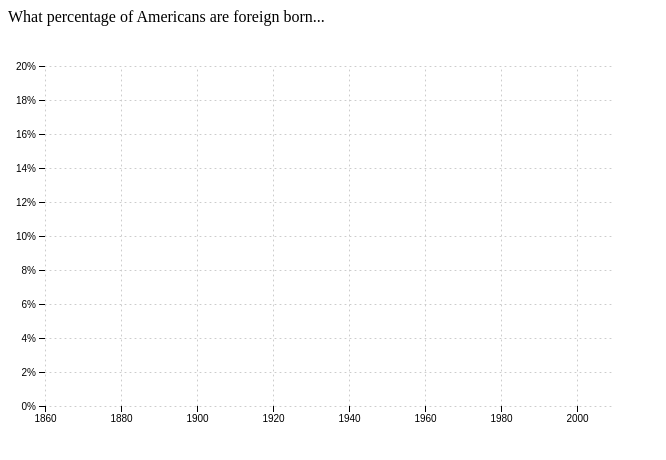
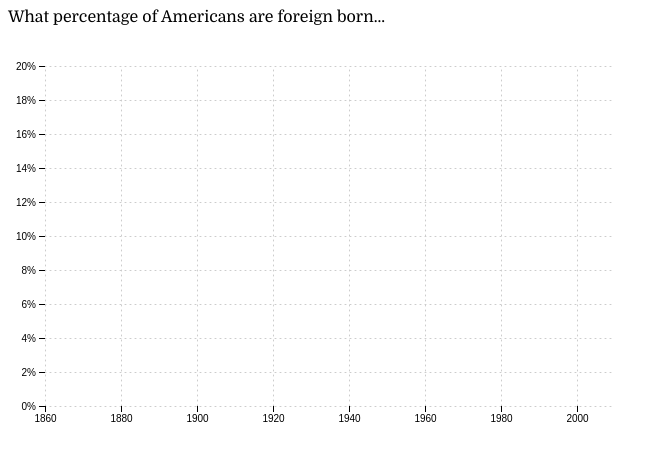
Before and after one commit to calebomusic/immigrationWidgets, a website: page index.html in a window 1280 px wide. Shown: the whole page, without its empty margins (0-666 px from the left). Drawn offline with nearby package versions, Linux system fonts and the light colour scheme.

Commit message:
Add Domine font

```diff
--- a/stylesheet.css
+++ b/stylesheet.css
@@ -1,3 +1,7 @@
+body {
+  font-family: 'Domine', serif;
+}
+
 .grid line {
   stroke: #ccc;
   stroke-dasharray: 1 4;
```
